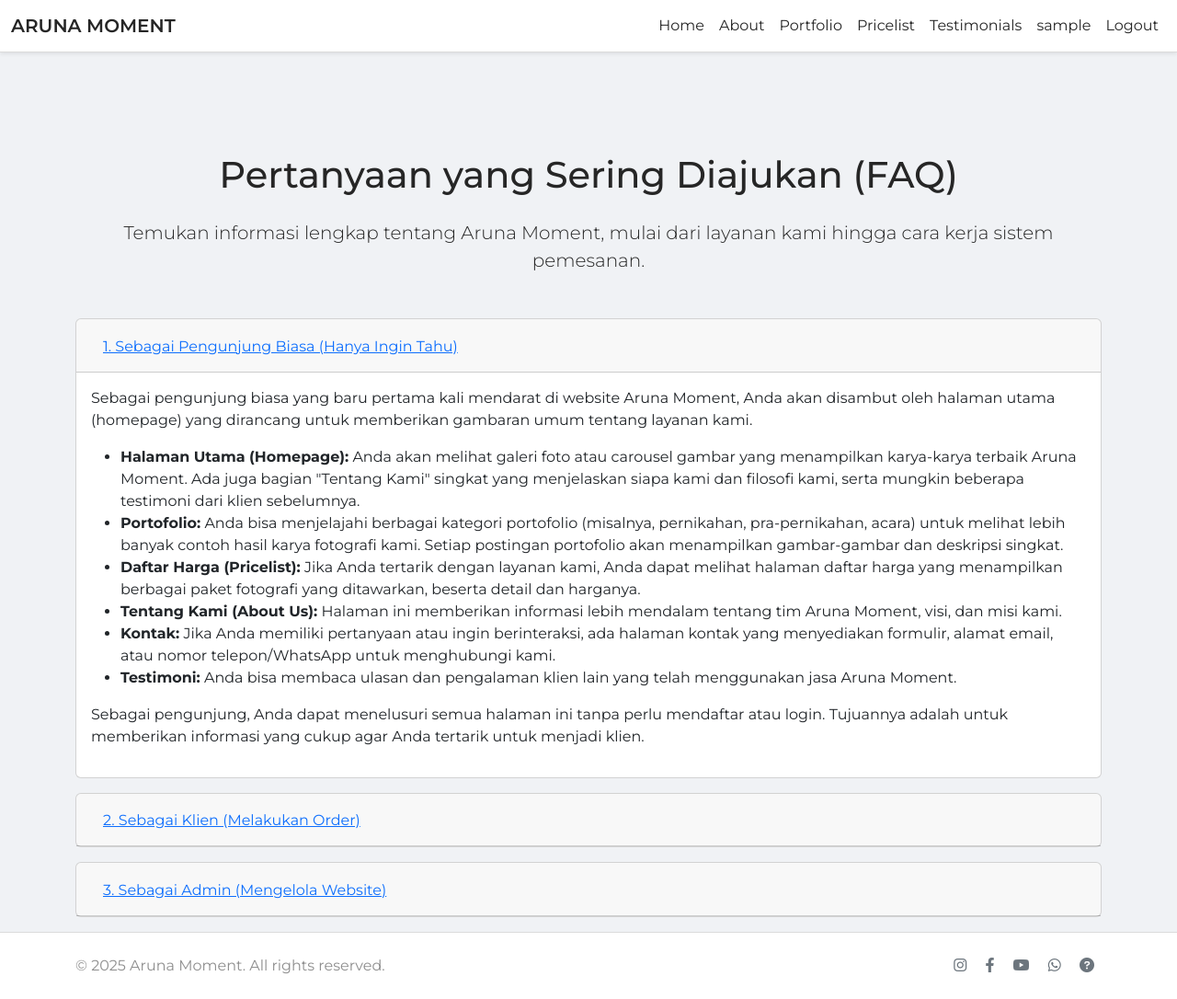
After one commit to initHD3v/initialHGalelio, a Flask app: template templates/main/faq.html in a window 1280 px wide. The commit adds this page. Shown: the whole page at 92% size. Run offline with Flask 3, Linux system fonts and the light colour scheme; the template is opened without the code that fills it, so the values that code supplies are empty; the visitor is signed in with stand-in values (Sample User, id 1); data comes from the database, SQL or seed files in the repository; some libraries are stand-ins or nearby versions.

Commit message:
feat: Tambah Halaman FAQ dan Perbaiki Inisialisasi Aplikasi
- Menambahkan halaman Pertanyaan yang Sering Diajukan (FAQ) yang informatif untuk pengunjung.
- Mengintegrasikan tautan FAQ dengan ikon di footer website.
- Memperbaiki masalah  yang disebabkan oleh pendaftaran endpoint ganda saat inisialisasi aplikasi Flask dan Celery.
- Mengaktifkan kembali pemuatan skrip JavaScript untuk fungsionalitas toggle sidebar.

```diff
--- a/admin/routes.py
+++ b/admin/routes.py
@@ -636,7 +636,7 @@ def delete_client(user_id):
         flash("Client and all associated data deleted successfully!", "success")
     except Exception as e:
         db.session.rollback()
-        flash(f"Error deleting client: {str(e)}", "danger")
+        flash("Gagal menghapus klien. Klien ini memiliki data terkait (misalnya, suka pada gambar) yang tidak dapat dihapus secara otomatis. Mohon periksa data terkait atau hubungi dukungan teknis.", "danger")
     return redirect(url_for("admin.client_list"))
 
 
--- a/app.py
+++ b/app.py
@@ -51,7 +51,7 @@ def create_app(config_class=Config):
     def not_found_error(error):
         return render_template('404.html'), 404
 
-    return app
+    return app, celery_app # Return both app and celery_app
 
 
 def get_locale():
@@ -63,7 +63,7 @@ def get_locale():
 if __name__ == "__main__":
     # The app.run() call is only for local development and will now respect
     # the FLASK_DEBUG environment variable.
-    app = create_app() # Create app instance here
+    app, celery_app = create_app() # Create app and get celery_app instance
     is_debug = app.config.get("DEBUG", False)
 
     app.run(debug=is_debug, host="0.0.0.0", port=5001)
--- a/templates/admin_base.html
+++ b/templates/admin_base.html
@@ -174,6 +174,7 @@
 
 
         <script src="https://cdn.jsdelivr.net/npm/bootstrap@5.2.3/dist/js/bootstrap.bundle.min.js" crossorigin="anonymous"></script>
+        <script src="{{ url_for('static', filename='sb-admin-pro/dist/js/scripts.js') }}"></script>
         {% block scripts_extra %}{% endblock %}
     </body>
 </html>
--- a/templates/base.html
+++ b/templates/base.html
@@ -44,6 +44,7 @@
                     <a href="https://www.facebook.com/hidayatfauzi6" target="_blank" class="text-decoration-none text-secondary mx-2"><i class="fab fa-facebook-f"></i></a>
                     <a href="https://youtube.com/@arunamoment?si=76xgNJz2Ywh_KsN-" target="_blank" class="text-decoration-none text-secondary mx-2"><i class="fab fa-youtube"></i></a>
                     <a href="https://wa.me/6285740109107" target="_blank" class="text-decoration-none text-secondary mx-2"><i class="fab fa-whatsapp"></i></a>
+                    <a href="{{ url_for('main.faq') }}" class="text-decoration-none text-secondary mx-2" title="FAQ"><i class="fas fa-question-circle"></i></a>
                 </div>
             </div>
         </div>
--- /dev/null
+++ b/templates/main/faq.html
@@ -0,0 +1,166 @@
+{% extends "base.html" %}
+
+{% block content %}
+<div class="container mt-5 pt-5">
+    <h1 class="text-center mb-4">Pertanyaan yang Sering Diajukan (FAQ)</h1>
+    <p class="lead text-center mb-5">Temukan informasi lengkap tentang Aruna Moment, mulai dari layanan kami hingga cara kerja sistem pemesanan.</p>
+
+    <div class="accordion" id="faqAccordion">
+        <!-- Section: Sebagai Pengunjung Biasa -->
+        <div class="card mb-3">
+            <div class="card-header" id="headingOne">
+                <h2 class="mb-0">
+                    <button class="btn btn-link btn-block text-left" type="button" data-bs-toggle="collapse" data-bs-target="#collapseOne" aria-expanded="true" aria-controls="collapseOne">
+                        1. Sebagai Pengunjung Biasa (Hanya Ingin Tahu)
+                    </button>
+                </h2>
+            </div>
+            <div id="collapseOne" class="collapse show" aria-labelledby="headingOne" data-bs-parent="#faqAccordion">
+                <div class="card-body">
+                    <p>Sebagai pengunjung biasa yang baru pertama kali mendarat di website Aruna Moment, Anda akan disambut oleh halaman utama (homepage) yang dirancang untuk memberikan gambaran umum tentang layanan kami.</p>
+                    <ul>
+                        <li><strong>Halaman Utama (Homepage):</strong> Anda akan melihat galeri foto atau carousel gambar yang menampilkan karya-karya terbaik Aruna Moment. Ada juga bagian "Tentang Kami" singkat yang menjelaskan siapa kami dan filosofi kami, serta mungkin beberapa testimoni dari klien sebelumnya.</li>
+                        <li><strong>Portofolio:</strong> Anda bisa menjelajahi berbagai kategori portofolio (misalnya, pernikahan, pra-pernikahan, acara) untuk melihat lebih banyak contoh hasil karya fotografi kami. Setiap postingan portofolio akan menampilkan gambar-gambar dan deskripsi singkat.</li>
+                        <li><strong>Daftar Harga (Pricelist):</strong> Jika Anda tertarik dengan layanan kami, Anda dapat melihat halaman daftar harga yang menampilkan berbagai paket fotografi yang ditawarkan, beserta detail dan harganya.</li>
+                        <li><strong>Tentang Kami (About Us):</strong> Halaman ini memberikan informasi lebih mendalam tentang tim Aruna Moment, visi, dan misi kami.</li>
+                        <li><strong>Kontak:</strong> Jika Anda memiliki pertanyaan atau ingin berinteraksi, ada halaman kontak yang menyediakan formulir, alamat email, atau nomor telepon/WhatsApp untuk menghubungi kami.</li>
+                        <li><strong>Testimoni:</strong> Anda bisa membaca ulasan dan pengalaman klien lain yang telah menggunakan jasa Aruna Moment.</li>
+                    </ul>
+                    <p>Sebagai pengunjung, Anda dapat menelusuri semua halaman ini tanpa perlu mendaftar atau login. Tujuannya adalah untuk memberikan informasi yang cukup agar Anda tertarik untuk menjadi klien.</p>
+                </div>
+            </div>
+        </div>
+
+        <!-- Section: Sebagai Klien -->
+        <div class="card mb-3">
+            <div class="card-header" id="headingTwo">
+                <h2 class="mb-0">
+                    <button class="btn btn-link btn-block text-left collapsed" type="button" data-bs-toggle="collapse" data-bs-target="#collapseTwo" aria-expanded="false" aria-controls="collapseTwo">
+                        2. Sebagai Klien (Melakukan Order)
+                    </button>
+                </h2>
+            </div>
+            <div id="collapseTwo" class="collapse" aria-labelledby="headingTwo" data-bs-parent="#faqAccordion">
+                <div class="card-body">
+                    <p>Jika Anda tertarik untuk menggunakan jasa Aruna Moment, alurnya akan lebih interaktif:</p>
+                    <ol>
+                        <li><strong>Pendaftaran & Login:</strong> Anda perlu mendaftar akun baru atau login jika sudah memiliki akun. Ini akan memberikan Anda akses ke fitur-fitur khusus klien.</li>
+                        <li><strong>Membuat Pesanan (Order):</strong>
+                            <ul>
+                                <li>Anda akan memilih jenis layanan (misalnya, pernikahan, pra-pernikahan) dan paket yang diinginkan dari daftar harga.</li>
+                                <li>Anda akan diminta untuk memilih tanggal acara dari kalender yang tersedia dan mengisi detail lokasi serta informasi tambahan lainnya.</li>
+                                <li>Setelah mengisi semua detail, Anda akan mengonfirmasi pesanan. Status awal pesanan Anda akan menjadi "Menunggu Pembayaran" (<code>waiting_payment</code>).</li>
+                            </ul>
+                        </li>
+                        <li><strong>Pembayaran:</strong>
+                            <ul>
+                                <li>Anda akan diarahkan ke halaman pembayaran di mana Anda dapat memilih opsi pembayaran: Down Payment (DP) atau pembayaran penuh (Lunas).</li>
+                                <li>Anda akan memilih rekening bank tujuan dari daftar yang disediakan oleh Aruna Moment.</li>
+                                <li>Setelah melakukan transfer, Anda harus mengunggah bukti pembayaran (foto/screenshot) melalui formulir yang disediakan.</li>
+                                <li>Setelah bukti pembayaran diunggah, status pesanan Anda akan berubah menjadi "Menunggu Persetujuan" (<code>waiting_approval</code>).</li>
+                            </ul>
+                        </li>
+                        <li><strong>Notifikasi & Persetujuan Admin:</strong>
+                            <ul>
+                                <li>Admin akan menerima notifikasi tentang pesanan baru dan bukti pembayaran Anda.</li>
+                                <li>Admin akan memverifikasi bukti pembayaran.</li>
+                                <li>Jika bukti pembayaran <strong>disetujui</strong>, status pesanan Anda akan berubah menjadi "Diterima" (<code>accepted</code>). Anda akan menerima email notifikasi yang mengonfirmasi pesanan Anda.</li>
+                                <li>Jika bukti pembayaran <strong>ditolak</strong> (misalnya, karena salah atau tidak valid), status pesanan Anda akan kembali menjadi "Ditolak" (<code>rejected</code>). Anda akan menerima email notifikasi yang menjelaskan alasan penolakan dan Anda dapat mengunggah ulang bukti pembayaran.</li>
+                            </ul>
+                        </li>
+                        <li><strong>Pelacakan Pesanan:</strong> Anda dapat melihat status pesanan Anda di dashboard klien, termasuk detail pembayaran, tanggal acara, dan sisa waktu hingga acara.</li>
+                        <li><strong>Permintaan Pembatalan/Penjadwalan Ulang:</strong> Jika ada perubahan rencana, Anda dapat mengajukan permintaan pembatalan atau penjadwalan ulang melalui dashboard Anda. Admin akan meninjau permintaan ini.</li>
+                        <li><strong>Testimoni:</strong> Setelah pesanan Anda ditandai sebagai "Selesai" (<code>completed</code>) oleh admin, Anda akan memiliki opsi untuk mengirimkan testimoni tentang pengalaman Anda.</li>
+                    </ol>
+                </div>
+            </div>
+        </div>
+
+        <!-- Section: Sebagai Admin -->
+        <div class="card mb-3">
+            <div class="card-header" id="headingThree">
+                <h2 class="mb-0">
+                    <button class="btn btn-link btn-block text-left collapsed" type="button" data-bs-toggle="collapse" data-bs-target="#collapseThree" aria-expanded="false" aria-controls="collapseThree">
+                        3. Sebagai Admin (Mengelola Website)
+                    </button>
+                </h2>
+            </div>
+            <div id="collapseThree" class="collapse" aria-labelledby="headingThree" data-bs-parent="#faqAccordion">
+                <div class="card-body">
+                    <p>Sebagai admin, Anda memiliki kontrol penuh atas operasional website dan pesanan:</p>
+                    <ol>
+                        <li><strong>Login Admin:</strong> Anda akan login melalui halaman khusus admin.</li>
+                        <li><strong>Dashboard Admin:</strong> Setelah login, Anda akan melihat dashboard yang memberikan gambaran umum tentang:
+                            <ul>
+                                <li>Statistik penting (jumlah klien, total pesanan, pesanan tertunda, pesanan disetujui, dll.).</li>
+                                <li>Daftar pesanan yang akan datang dengan sisa waktu (countdown).</li>
+                                <li>Kalender yang menampilkan semua event (pesanan dan blokir ketersediaan).</li>
+                            </ul>
+                        </li>
+                        <li><strong>Kelola Pesanan (Manage Orders):</strong>
+                            <ul>
+                                <li>Melihat daftar semua pesanan dengan detail lengkap.</li>
+                                <li>Menyetujui Pesanan: Memverifikasi bukti pembayaran dan mengubah status pesanan menjadi "Diterima" (<code>accepted</code>). Sistem akan mengirim email notifikasi ke klien.</li>
+                                <li>Menolak Pesanan: Jika bukti pembayaran tidak valid, Anda dapat menolak pesanan dan memasukkan alasan penolakan. Sistem akan mengirim email notifikasi ke klien.</li>
+                                <li>Mengedit Pesanan: Mengubah detail pesanan seperti jenis layanan, tanggal, lokasi, harga, dan status.</li>
+                                <li>Menghapus Pesanan: Menghapus pesanan beserta semua data terkait (bukti pembayaran, event kalender, testimoni).</li>
+                                <li>Melihat Invoice: Mengakses dan melihat invoice untuk setiap pesanan.</li>
+                                <li>Menandai Selesai: Menandai pesanan sebagai "Selesai" (<code>completed</code>) setelah acara berlangsung, yang juga akan mengaktifkan opsi testimoni untuk klien.</li>
+                                <li>Mengelola Permintaan Penjadwalan Ulang/Pembatalan: Menyetujui atau menolak permintaan penjadwalan ulang atau pembatalan dari klien.</li>
+                            </ul>
+                        </li>
+                        <li><strong>Kelola Klien (Manage Clients):</strong>
+                            <ul>
+                                <li>Melihat daftar semua klien terdaftar.</li>
+                                <li>Mencari klien berdasarkan nama, username, atau email.</li>
+                                <li>Menghapus akun klien (dengan penanganan data terkait seperti <code>image_like</code> yang perlu diperhatikan).</li>
+                            </ul>
+                        </li>
+                        <li><strong>Kelola Portofolio (Manage Portfolio):</strong>
+                            <ul>
+                                <li>Menambah postingan portofolio baru dengan judul, deskripsi, dan gambar.</li>
+                                <li>Mengedit postingan portofolio yang sudah ada.</li>
+                                <li>Menghapus postingan portofolio atau gambar individual.</li>
+                            </ul>
+                        </li>
+                        <li><strong>Kelola Kalender (Manage Calendar):</strong>
+                            <ul>
+                                <li>Melihat semua event di kalender.</li>
+                                <li>Menambah event baru (misalnya, blokir tanggal tidak tersedia).</li>
+                                <li>Mengedit atau menghapus event kalender yang sudah ada.</li>
+                                <li>Mengklik event kalender yang terkait dengan pesanan akan mengarahkan langsung ke detail pesanan tersebut.</li>
+                            </ul>
+                        </li>
+                        <li><strong>Kelola Testimoni (Manage Testimonials):</strong>
+                            <ul>
+                                <li>Melihat semua testimoni yang dikirimkan oleh klien.</li>
+                                <li>Menyetujui atau menolak testimoni untuk ditampilkan di website publik.</li>
+                                <li>Mengedit atau menghapus testimoni.</li>
+                            </ul>
+                        </li>
+                        <li><strong>Kelola Daftar Harga (Manage Pricelist):</strong>
+                            <ul>
+                                <li>Menambah paket layanan baru.</li>
+                                <li>Mengedit detail paket yang sudah ada (nama, deskripsi, harga, kategori).</li>
+                                <li>Menghapus paket layanan.</li>
+                            </ul>
+                        </li>
+                        <li><strong>Kelola Rekening Bank (Manage Bank Accounts):</strong>
+                            <ul>
+                                <li>Menambah, mengedit, atau menghapus informasi rekening bank yang digunakan untuk pembayaran.</li>
+                            </ul>
+                        </li>
+                        <li><strong>Kelola Homepage (Manage Homepage):</strong>
+                            <ul>
+                                <li>Mengedit teks "Tentang Kami" di homepage.</li>
+                                <li>Mengelola gambar carousel di homepage.</li>
+                            </ul>
+                        </li>
+                        <li><strong>Profil Admin:</strong> Mengedit informasi profil admin sendiri.</li>
+                    </ol>
+                </div>
+            </div>
+        </div>
+    </div>
+</div>
+{% endblock %}
```
Also changed, not shown: celery_worker_entrypoint.py (+2 -6 lines), main/routes.py (+25 -0 lines).
